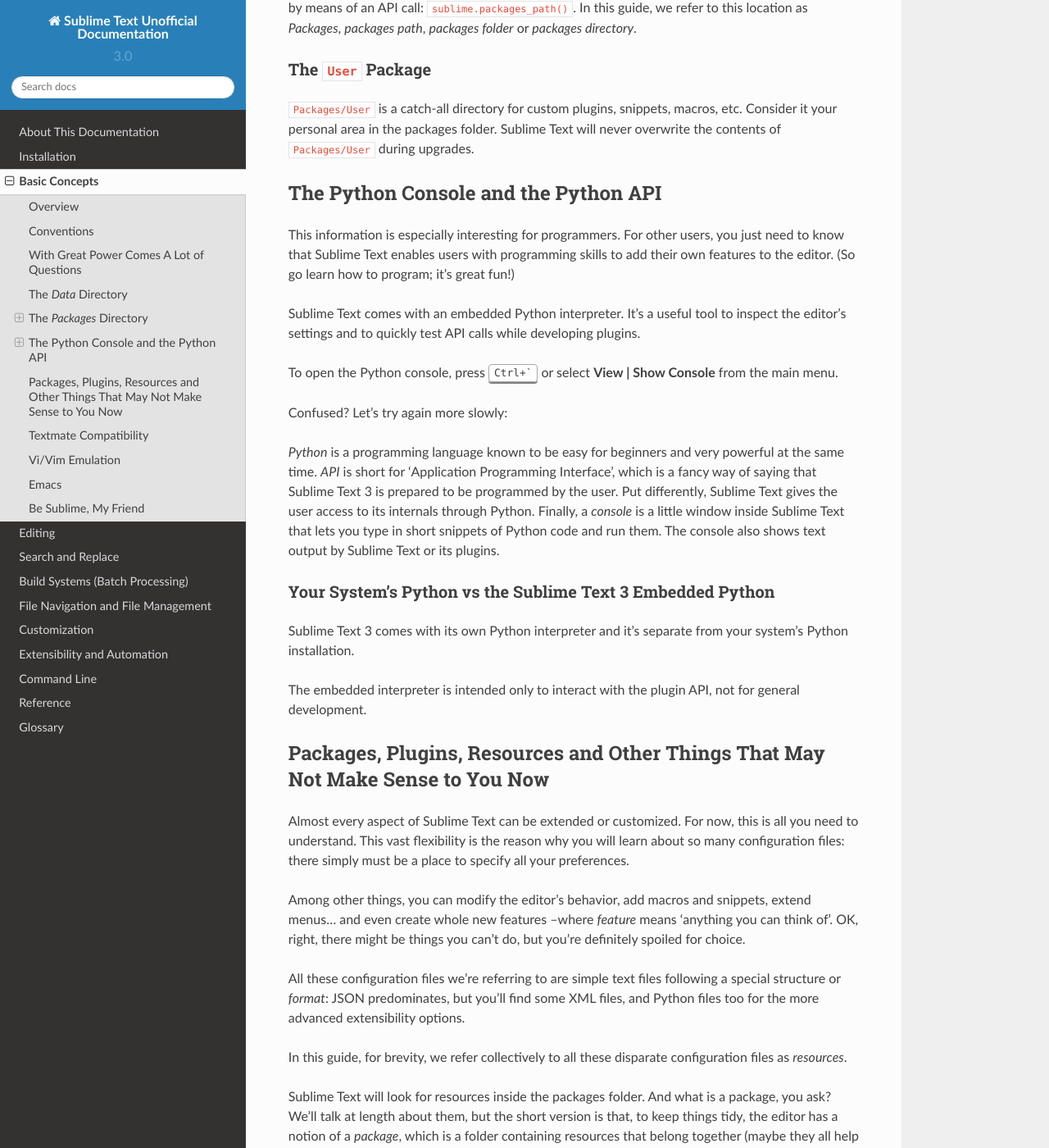
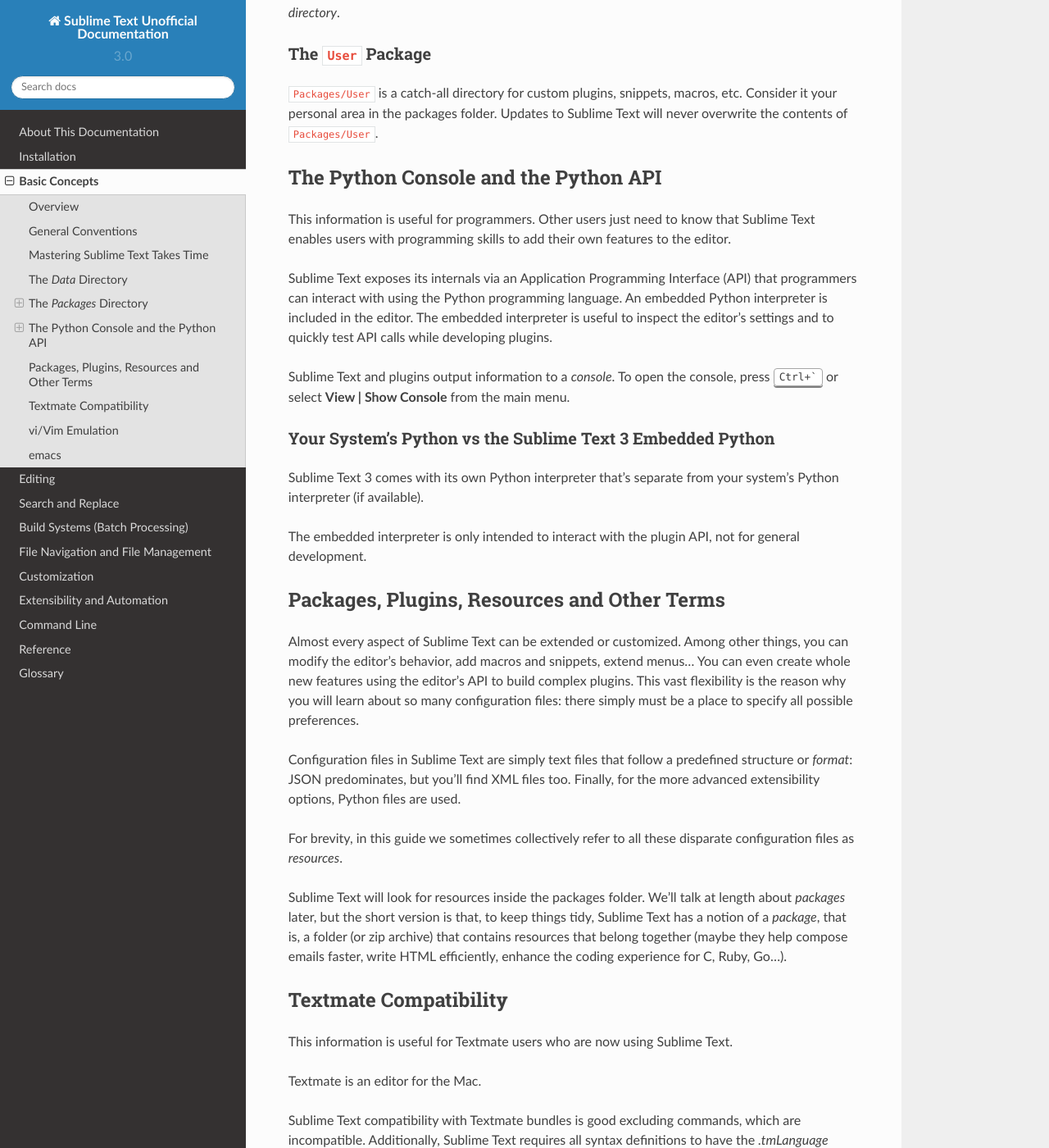
Before and after one commit to guillermooo/sublime-undocs, a Sphinx documentation site: the page built from source/basic_concepts.rst, in a window 1280 px wide and 1400 px high, scrolled down 1523 px. Shown: the whole window at 82% size. Built offline with Sphinx 7.4.7 and the Read the Docs theme 2.0.0, drawn with Linux system fonts in a browser that asks for light colours; some of the changed text lies outside the part shown.

Commit message:
edit basic concepts

```diff
--- a/source/basic_concepts.rst
+++ b/source/basic_concepts.rst
@@ -11,217 +11,203 @@
 with the concepts presented in this section.
 
 
-Conventions
-===========
+General Conventions
+===================
 
-Written from the perspective of a Windows user,
-most instructions will only require trivial changes
+This guide is written from the perspective of a Windows user.
+Most instructions will only require trivial changes
 to work on other platforms.
 
-Relative paths (e.g. :file:`Packages/User`) start at `the Data Directory`_
-unless otherwise noted.
+Unless otherwise noted,
+relative paths (for example, :file:`Packages/User`)
+start at `the Data Directory`_.
 
 We assume default key bindings
 when indicating keyboard shortcuts.
-If you're using a non-English keyboard layout,
-note that **some key bindings won't match
-your locale's keyboard**.
+If you are using a non-English keyboard layout,
+some key bindings may not match your layout.
 This is due to the way Sublime Text
-maps keys to commands.
+processes key strokes internally.
 
 
-With Great Power Comes A Lot of Questions
-=========================================
-
-Unquestionably a versatile tool for programmers,
-you don't need to be one in order to
-use Sublime Text,
-or even to configure it extensively.
-If you're a hacker, however, you are in
-for a great many pleasant surprises:
-Sublime Text can be infinitely customized and extended.
-You can start using it efficiently out of the box,
-but spending some time tailoring it
-to your exact needs will make it even better.
+Mastering Sublime Text Takes Time
+=================================
 
 This guide will teach you
-how to configure Sublime Text.
+how to use and configure Sublime Text.
 
-Sublime Text can't be mastered in a day,
-but it's built on a handful of pervasive ideas
+Sublime Text is a versatile editor for programmers,
+but you don't need to be one
+in order to use it,
+or to configure it extensively—it's an efficient tool out of the box.
+Hackers, however, will appreciate
+all the customization and extensibility opportunities.
+
+Mastering Sublime Text requires time and practice.
+Luckily, it's built around
+a handful of concepts
 that make for a consistent
 and easily understandable system
 once all the pieces come together.
 
 In the following paragraphs,
 we'll outline key aspects
-that may not click in your mind until
-you've spent some time using the editor.
-Experiment, look around in this guide
-and, eventually, everything will fall into place.
+that you'll get familiar with
+after you've spent some time using the editor.
 
 
 The *Data* Directory
 ====================
 
 Nearly all of the interesting files for users
-live under the data directory.
-This is a platform-dependent location:
+live under the *data directory*.
+The data directory is
+a platform-dependent location:
 
-.. XXX I'm using the portable installation, so double check this.
+* **Windows**: :file:`%APPDATA%\\Sublime Text 3`
+* **OS X**: :file:`~/Library/Application Support/Sublime Text 3`
+* **Linux**: :file:`~/.config/sublime-text-3`
 
-* **Windows**: *%APPDATA%\\Sublime Text 3*
-* **OS X**: *~/Library/Application Support/Sublime Text 3*
-* **Linux**: *~/.config/sublime-text-3*
+If you're using the **portable version** (Windows only),
+look for :file:`{Sublime Text 3}/Data`.
+Here, *Sublime Text 3*
+refers to the directory
+to which you've extracted
+the compressed portable files.
 
-For **portable installations**,
-look inside *Sublime Text 3/Data*.
-Here, the *Sublime Text 3* part
-refers to the directory
-to which you've extracted the compressed portable files.
-
-Note that only in portable installations
-does a directory named *Data* exist.
-For the remaining installation types,
-the data directory is the location
+Note that the :file:`Data` directory
+only exists with that name
+in the portable version.
+In full installations,
+it is one of the locations
 indicated above.
 
 
 The *Packages* Directory
-==============================
+========================
 
 This is a **key directory**:
-all resources for supported programming and markup languages
+all resources for supported programming
+and markup languages
 are stored here.
-A *package* is a directory or zip file
-containing related files
-having a special meaning for Sublime Text.
+(More on *packages* and *resources* later.)
+
+.. TODO: link term above to glossary?
 
 You can access the packages directory
 from the main menu (**Preferences | Browse Packages...**),
-or by means of an API call: ``sublime.packages_path()``.
-In this guide, we refer to this location
+by means of an API call: ``sublime.packages_path()``,
+and by other means
+that will be explained in later topics.
+
+In this guide, we refer to the packages folder
 as *Packages*, *packages path*, *packages folder* or *packages directory*.
 
+
 The ``User`` Package
-^^^^^^^^^^^^^^^^^^^^
+********************
 
 :file:`Packages/User` is a catch-all directory
 for custom plugins, snippets, macros, etc.
 Consider it your personal area
 in the packages folder.
-Sublime Text will never overwrite the contents of :file:`Packages/User`
-during upgrades.
+Updates to Sublime Text will never
+overwrite the contents of :file:`Packages/User`.
 
 
 The Python Console and the Python API
 =====================================
 
-This information is especially interesting
-for programmers.
-For other users,
-you just need to know
+This information is useful for programmers.
+Other users just need to know
 that Sublime Text
 enables users with programming skills
 to add their own features to the editor.
-(So go learn how to program;
-it's great fun!)
 
-Sublime Text comes with an embedded Python interpreter.
-It's a useful tool
+Sublime Text exposes its internals
+via an Application Programming Interface (API)
+that programmers can interact with using
+the Python programming language.
+An embedded Python interpreter is included
+in the editor.
+The embedded interpreter is useful
 to inspect the editor's settings
 and to quickly test API calls
 while developing plugins.
 
-To open the Python console,
+Sublime Text and plugins output information
+to a *console*.
+To open the console,
 press :kbd:`Ctrl+\``
 or select **View | Show Console**
 from the main menu.
 
-Confused?
-Let's try again more slowly:
-
-*Python* is a programming language
-known to be easy for beginners and very powerful
-at the same time.
-*API* is short for 'Application Programming Interface',
-which is a fancy way of saying that Sublime Text 3
-is prepared to be programmed by the user.
-Put differently,
-Sublime Text gives the user access to its internals
-through Python.
-Finally, a *console* is a little window inside Sublime Text
-that lets you type in short snippets of Python code
-and run them.
-The console also shows
-text output by Sublime Text or its plugins.
-
 
 Your System's Python vs the Sublime Text 3 Embedded Python
-^^^^^^^^^^^^^^^^^^^^^^^^^^^^^^^^^^^^^^^^^^^^^^^^^^^^^^^^^^
+**********************************************************
 
 Sublime Text 3 comes with its own Python interpreter
-and it's separate
-from your system's Python installation.
+that's separate
+from your system's Python interpreter
+(if available).
 
-The embedded interpreter is intended only
+The embedded interpreter is only intended
 to interact with the plugin API,
 not for general development.
 
 
-Packages, Plugins, Resources and Other Things That May Not Make Sense to You Now
-================================================================================
+Packages, Plugins, Resources and Other Terms
+============================================
 
 Almost every aspect of Sublime Text
 can be extended or customized.
-For now, this is all you need to understand.
-This vast flexibility is the reason
-why you will learn about so many configuration files:
-there simply must be a place
-to specify all your preferences.
-
 Among other things,
 you can modify the editor's behavior,
 add macros and snippets, extend menus...
-and even create whole new features
---where *feature* means 'anything you can think of'.
-OK, right, there might be things
-you can't do, but you're definitely
-spoiled for choice.
+You can even create whole new features
+using the editor's API to build complex
+plugins.
+This vast flexibility is the reason
+why you will learn
+about so many configuration files:
+there simply must be a place
+to specify all possible preferences.
 
-All these configuration files
-we're referring to
-are simple text files
-following a special structure or *format*:
-JSON predominates, but you'll find
-some XML files,
-and Python files too
-for the more advanced extensibility options.
+Configuration files in Sublime Text
+are simply text files
+that follow a predefined structure or *format*:
+JSON predominates,
+but you'll find XML files too.
+Finally, for the more advanced
+extensibility options,
+Python files are used.
 
-In this guide, for brevity,
-we refer collectively to all these
+For brevity, in this guide
+we sometimes collectively refer to all these
 disparate configuration files as *resources*.
 
 Sublime Text will look for resources
 inside the packages folder.
-And what is a package, you ask?
-We'll talk at length about them,
+We'll talk at length about *packages* later,
 but the short version is that,
 to keep things tidy,
-the editor has a notion of a *package*,
-which is a folder containing resources
+Sublime Text has a notion of a *package*,
+that is, a folder (or zip archive)
+that contains resources
 that belong together
-(maybe they all help
-compose emails faster, write HTML efficiently,
+(maybe they help
+compose emails faster,
+write HTML efficiently,
 enhance the coding experience for C, Ruby, Go...).
 
 
 Textmate Compatibility
 ======================
 
-This information is mainly useful
-for Textmate expats
-who've found a new home in Sublime Text.
+This information is useful
+for Textmate users
+who are now using Sublime Text.
+
 Textmate is an editor for the Mac.
 
 Sublime Text compatibility with Textmate bundles
@@ -237,13 +223,13 @@
 under a *Syntaxes* or *Preferences* subdirectory.
 
 
-Vi/Vim Emulation
+vi/Vim Emulation
 ================
 
-This information is mainly useful
-for dinosaurs and people who like to
-drop the term RSI in conversations.
-Vi is an ancient modal editor
+This information is useful for Vim users
+who are now using Sublime Text.
+
+vi is an ancient modal editor
 that lets the user perform all operations
 from the keyboard.
 Vim, a modern version of vi,
@@ -264,26 +250,17 @@
 .. _Vintageous: http://guillermooo.bitbucket.org/Vintageous
 
 
-Emacs
+emacs
 =====
 
-This information is hardly useful for anyone.
-Emacs is...
-Well, nobody really knows what emacs is,
-but some people edit text with it.
+This information is useful
+for emacs users who are
+now using Sublime Text.
 
-If you are an emacs user,
-you're probably not reading this.
+emacs is another popular
+editor for programmers.
 
-
-Be Sublime, My Friend
-=====================
-
-Borrowing from `Bruce Lee's wisdom`_,
-Sublime Text can become almost anything
-you need it to be.
-In skilled hands, blah, blah, blah.
-
-Empty your mind; be sublime, my friend.
-
-.. _Bruce Lee's wisdom: http://www.youtube.com/watch?v=7ijCSu87I9k
+Sublime Text does not offer
+any built-in emacs emulation,
+but you can try third-party packages
+created by other Sublime Text users.
```
Also changed, not shown: other parts of source/basic_concepts.rst (+3 -3 lines).
